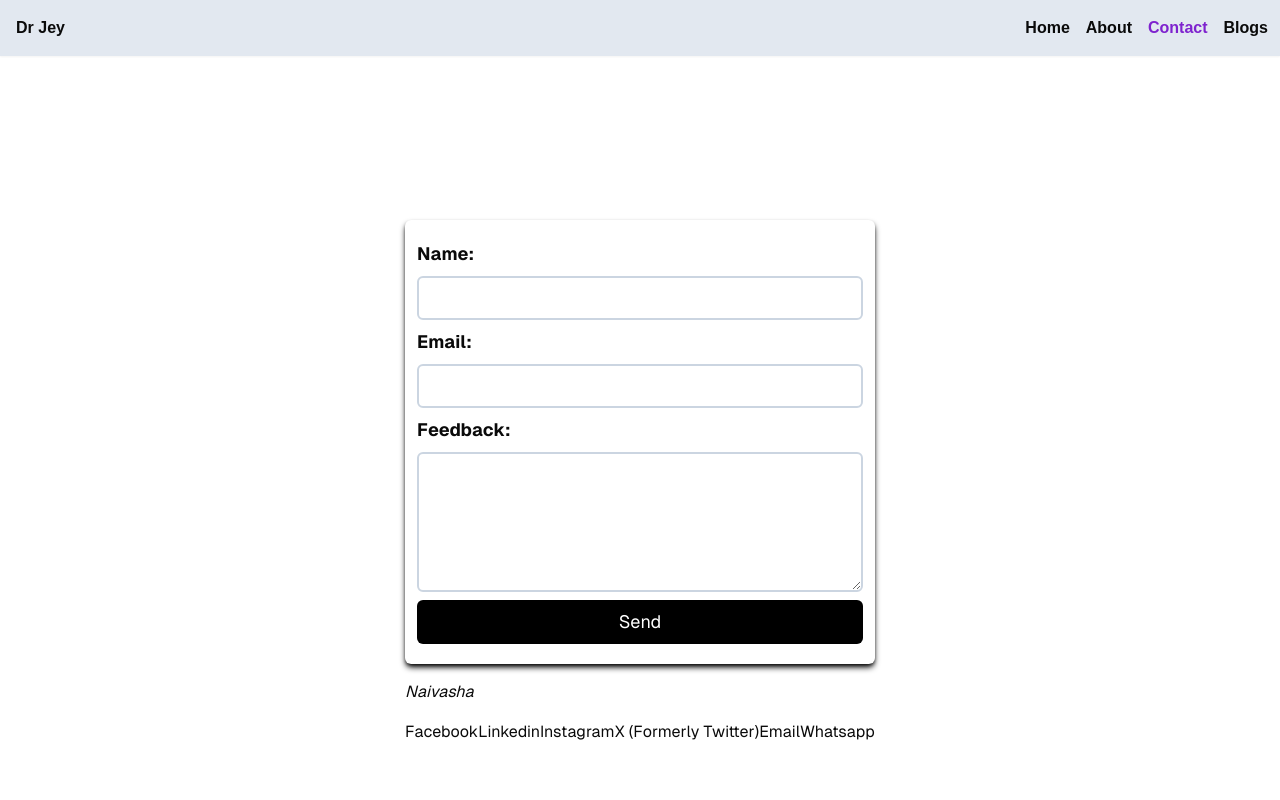
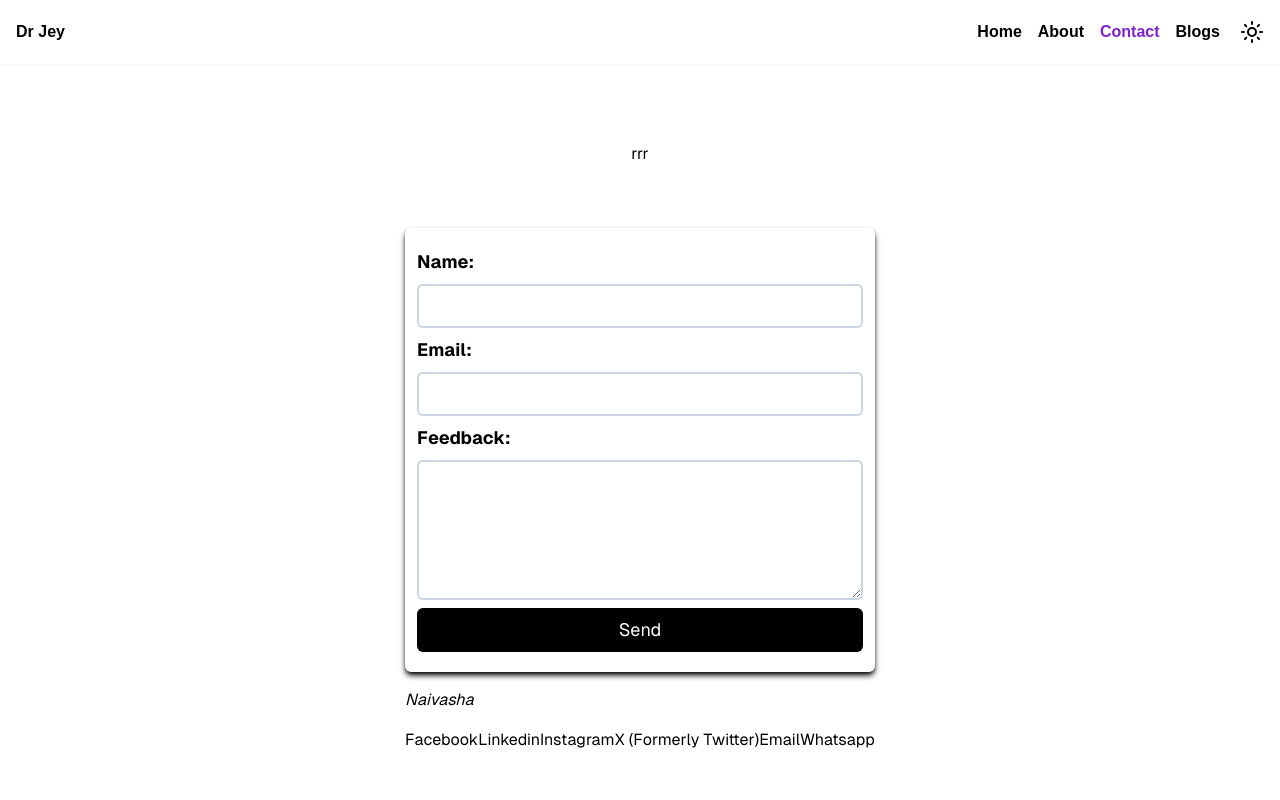
Before and after one commit to AkumuJey/portfolio, a Next.js app: page /contact in a window 1280 px wide. Shown: the top 800 px of the page. Built offline with nearby package versions, Linux system fonts and the light colour scheme.

Commit message:
Edited navbar

```diff
--- a/src/app/contact/page.tsx
+++ b/src/app/contact/page.tsx
@@ -10,6 +10,7 @@ export default function Contact() {
   const [state, formAction] = useFormState(handleComment, { msg: "rrr" });
   return (
     <div className="grid grid-rows-[20px_1fr_20px] items-center justify-items-center min-h-screen p-8 pb-20 gap-16 sm:p-20 font-[family-name:var(--font-geist-sans)]">
+      {state.msg}
       <main className="row-start-2 flex flex-col gap-4">
         <motion.form
           initial={{ y: -50 }}
@@ -17,7 +18,7 @@ export default function Contact() {
           transition={{ duration: 0.4 }}
           action={formAction}
           method="post"
-          className="flex flex-col gap-2 py-5 px-3 shadow-md shadow-black rounded-md"
+          className="flex flex-col gap-2 py-5 px-3 shadow-md shadow-black rounded-md text-black dark:text-black bg-inherit dark:bg-zinc-700"
         >
           <label htmlFor="name" className="font-bold text-lg">
             Name:
--- a/src/app/layout.tsx
+++ b/src/app/layout.tsx
@@ -1,5 +1,5 @@
 import Footer from "@/components/Footer";
-import Navbar, { MobileNavbar } from "@/components/Navbar";
+import Navbar from "@/components/Navbar";
 import type { Metadata } from "next";
 import localFont from "next/font/local";
 import "./globals.css";
@@ -41,9 +41,8 @@ export default function RootLayout({
   return (
     <html lang="en">
       <body
-        className={`${geistSans.variable} ${geistMono.variable} antialiased`}
+        className={`${geistSans.variable} ${geistMono.variable} antialiased bg-white dark:bg-zinc-800 text-black dark:text-slate-100`}
       >
-        <MobileNavbar />
         <Navbar />
         {children}
         <Footer />
--- a/src/app/page.tsx
+++ b/src/app/page.tsx
@@ -4,7 +4,7 @@ import Skills from "@/components/Skills";
 export default function Home() {
   return (
     <div className="grid grid-rows-[20px_1fr_20px] items-center justify-items-center min-h-screen gap-16 font-[family-name:var(--font-geist-sans)]">
-      <main className="mx-8 w-full sm:w-4/5 md:w-2/3 flex flex-col gap-8 row-start-2 items-center sm:items-start">
+      <main className="mx-8 w-full sm:w-4/5 md:w-2/3 flex flex-col gap-8 row-start-2 items-center sm:items-start justify-center">
         <Hero />
         <CallToAction />
         <Skills />
--- a/src/components/Footer.tsx
+++ b/src/components/Footer.tsx
@@ -14,7 +14,7 @@ const paths: Paths[] = [
 const Footer = () => {
   const date = new Date();
   return (
-    <footer className="w-full bg-slate-200 flex flex-col md:flex-row justify-between gap-4 py-4 px-3">
+    <footer className="w-full flex flex-col md:flex-row justify-between gap-4 py-4 px-3 border-t-2 border-slate-50 dark:border-black">
       <div className="order-last md:order-none text-center md:text-left">
         <div>Developed by Dr Jey © {date.getFullYear()}</div>
       </div>
--- /dev/null
+++ b/src/components/LargeScreenNavbar.tsx
@@ -0,0 +1,46 @@
+"use client";
+import { motion } from "framer-motion";
+import Link from "next/link";
+import { usePathname } from "next/navigation";
+import ThemeToggle from "./ThemeToggle";
+interface Paths {
+  name: string;
+  href: string;
+}
+const LargeScreenNavbar = ({ paths }: { paths: Paths[] }) => {
+  const pathname = usePathname();
+  return (
+    <nav className="w-full shadow shadow-zinc-100 dark:shadow-black hidden sm:flex justify-between">
+      <div className="flex justify-center items-center font-bold px-4">
+        <Link href="/">Dr Jey</Link>
+      </div>
+      <div className="flex justify-between items-center gap-4 py-4 px-3">
+        <div className="flex justify-between gap-4">
+          {paths.map((path) => (
+            <Link
+              href={path.href}
+              key={path.href}
+              className={`${
+                pathname === path.href
+                  ? "text-purple-700 dark:text-yellow-500"
+                  : ""
+              } font-semibold`}
+            >
+              <motion.span
+                whileHover={{
+                  borderBottomWidth: 2,
+                  borderBottomColor: "purple",
+                }}
+              >
+                {path.name}
+              </motion.span>
+            </Link>
+          ))}
+        </div>
+        <ThemeToggle />
+      </div>
+    </nav>
+  );
+};
+
+export default LargeScreenNavbar;
--- /dev/null
+++ b/src/components/MobileNavbar.tsx
@@ -0,0 +1,86 @@
+import { useAnimate } from "framer-motion";
+import { usePathname } from "next/navigation";
+import { useState } from "react";
+import ThemeToggle from "./ThemeToggle";
+import Link from "next/link";
+import { motion } from "framer-motion";
+interface Paths {
+  name: string;
+  href: string;
+}
+export const MobileNavbar = ({ paths }: { paths: Paths[] }) => {
+  const pathname = usePathname();
+  const [open, setOpen] = useState(false);
+
+  const [navBar, animate] = useAnimate();
+
+  const handleAnimation = async () => {
+    animate("#ham1", { rotate: open ? 0 : 45 }, { duration: 0.5 });
+    animate("#ham2", { rotate: open ? 0 : -45 }, { duration: 0.5 });
+    setOpen(!open);
+  };
+  const close = async () => {
+    animate("#ham1", { rotate: open ? 0 : 45 }, { duration: 0.5 });
+    animate("#ham2", { rotate: open ? 0 : -45 }, { duration: 0.5 });
+    await animate(
+      "#links",
+      { transform: "translateX(-100%)" },
+      { duration: 0.5 }
+    );
+    setOpen(false);
+  };
+  return (
+    <nav
+      className="flex flex-col justify-between sm:hidden shadow shadow-zinc-100 dark:shadow-zinc-500"
+      ref={navBar}
+    >
+      {/* {!open && ( */}
+      <div className="flex justify-between items-center py-4 px-4">
+        <ThemeToggle />
+        <div className="flex flex-col gap-1 pr-2" onClick={handleAnimation}>
+          <div className="bg-black dark:bg-white h-2 w-[3rem]" id="ham1" />
+          <div className="bg-black dark:bg-white h-2 w-[3rem]" id="ham2" />
+        </div>
+      </div>
+      {/* )} */}
+
+      {open && (
+        <div
+          className="bg-transparent fixed top-0 right-0 bottom-0 left-0 z-10"
+          onClick={close}
+        >
+          <motion.div
+            initial={{ x: "-100%" }} // Starts off-screen to the left
+            animate={{ x: open ? 0 : "-100%" }} // Animates into view
+            transition={{ duration: 0.5 }}
+            className={`flex flex-col justify-start gap-4 py-4 px-3 overflow-hidden h-full w-3/4 bg-slate-300`}
+            id="links"
+          >
+            <div className="flex flex-col justify-center gap-4 mt-10 w-full">
+              {paths.map((path) => (
+                <Link
+                  href={path.href}
+                  key={path.href}
+                  className={`${
+                    pathname === path.href ? "text-purple-700" : ""
+                  } font-semibold`}
+                >
+                  <motion.span
+                    whileHover={{
+                      borderBottomWidth: 2,
+                      borderBottomColor: "purple",
+                    }}
+                  >
+                    {path.name}
+                  </motion.span>
+                </Link>
+              ))}
+            </div>
+          </motion.div>
+        </div>
+      )}
+    </nav>
+  );
+};
+
+export default MobileNavbar;
--- a/src/components/Navbar.tsx
+++ b/src/components/Navbar.tsx
@@ -1,8 +1,7 @@
 "use client";
-import { motion, useAnimate } from "framer-motion";
-import Link from "next/link";
-import { usePathname } from "next/navigation";
-import { useState } from "react";
+
+import LargeScreenNavbar from "./LargeScreenNavbar";
+import MobileNavbar from "./MobileNavbar";
 
 interface Paths {
   name: string;
@@ -15,103 +14,12 @@ const paths: Paths[] = [
   { name: "Blogs", href: "/blog" },
 ];
 
-export const MobileNavbar = () => {
-  const pathname = usePathname();
-  const [open, setOpen] = useState(false);
-
-  const [navBar, animate] = useAnimate();
-
-  const handleAnimation = async () => {
-    animate("#ham1", { rotate: open ? 0 : 45 }, { duration: 0.5 });
-    animate("#ham2", { rotate: open ? 0 : -45 }, { duration: 0.5 });
-    setOpen(!open);
-  };
-  const close = async () => {
-    animate("#ham1", { rotate: open ? 0 : 45 }, { duration: 0.5 });
-    animate("#ham2", { rotate: open ? 0 : -45 }, { duration: 0.5 });
-    await animate(
-      "#links",
-      { transform: "translateX(-100%)" },
-      { duration: 0.5 }
-    );
-    setOpen(false);
-  };
+const Navbar = () => {
   return (
-    <div className="flex flex-col justify-between sm:hidden" ref={navBar}>
-      {/* {!open && ( */}
-      <div className="flex justify-end py-4">
-        <div className="flex flex-col gap-1 pr-2" onClick={handleAnimation}>
-          <div className="bg-black h-2 w-[3rem]" id="ham1" />
-          <div className="bg-black h-2 w-[3rem]" id="ham2" />
-        </div>
-      </div>
-      {/* )} */}
-
-      {open && (
-        <div
-          className="bg-transparent fixed top-0 right-0 bottom-0 left-0 z-10"
-          onClick={close}
-        >
-          <motion.div
-            initial={{ x: "-100%" }} // Starts off-screen to the left
-            animate={{ x: open ? 0 : "-100%" }} // Animates into view
-            transition={{ duration: 0.5 }}
-            className={`flex flex-col justify-start gap-4 py-4 px-3 overflow-hidden h-full w-3/4 bg-slate-300`}
-            id="links"
-          >
-            <div className="flex flex-col justify-center gap-4 mt-10 w-full">
-              {paths.map((path) => (
-                <Link
-                  href={path.href}
-                  key={path.href}
-                  className={`${
-                    pathname === path.href ? "text-purple-700" : ""
-                  } font-semibold`}
-                >
-                  <motion.span
-                    whileHover={{
-                      borderBottomWidth: 2,
-                      borderBottomColor: "purple",
-                    }}
-                  >
-                    {path.name}
-                  </motion.span>
-                </Link>
-              ))}
-            </div>
-          </motion.div>
-        </div>
-      )}
-    </div>
-  );
-};
-
-const Navbar = () => {
-  const pathname = usePathname();
-
-  return (
-    <nav className="w-full bg-slate-200 shadow-sm hidden sm:flex justify-between">
-      <div className="flex justify-center items-center font-bold px-4">
-        <Link href="/">Dr Jey</Link>
-      </div>
-      <div className="flex justify-between gap-4 py-4 px-3">
-        {paths.map((path) => (
-          <Link
-            href={path.href}
-            key={path.href}
-            className={`${
-              pathname === path.href ? "text-purple-700" : ""
-            } font-semibold`}
-          >
-            <motion.span
-              whileHover={{ borderBottomWidth: 2, borderBottomColor: "purple" }}
-            >
-              {path.name}
-            </motion.span>
-          </Link>
-        ))}
-      </div>
-    </nav>
+    <>
+      <MobileNavbar paths={paths} />
+      <LargeScreenNavbar paths={paths} />
+    </>
   );
 };
 
--- /dev/null
+++ b/src/components/ThemeToggle.tsx
@@ -0,0 +1,50 @@
+"use client";
+import { Moon, Sun } from "lucide-react";
+import { useEffect, useState } from "react";
+
+type Theme = "light" | "dark";
+
+const ThemeToggle = () => {
+  const [theme, setTheme] = useState<Theme>("dark");
+
+  useEffect(() => {
+    const savedTheme = localStorage.getItem("theme") as Theme;
+    const prefersDark = window.matchMedia(
+      "(prefers-color-scheme: dark)"
+    ).matches;
+
+    if (savedTheme) {
+      setTheme(savedTheme);
+    } else {
+      setTheme(prefersDark ? "dark" : "light");
+    }
+
+    applyTheme(savedTheme || (prefersDark ? "dark" : "light"));
+  }, []);
+
+  const applyTheme = (mode: Theme) => {
+    if (mode === "dark") {
+      document.documentElement.classList.add("dark");
+    } else {
+      document.documentElement.classList.remove("dark");
+    }
+  };
+
+  const toggleTheme = () => {
+    const nextTheme = theme === "light" ? "dark" : "light";
+    setTheme(nextTheme);
+    localStorage.setItem("theme", nextTheme);
+    applyTheme(nextTheme);
+  };
+
+  return (
+    <div className="flex items-center space-x-4">
+      <button onClick={toggleTheme} className="py-1 px-1 rounded">
+        {theme === "light" && <Sun />}
+        {theme === "dark" && <Moon />}
+      </button>
+    </div>
+  );
+};
+
+export default ThemeToggle;
```
Also changed, not shown: src/components/Skills.tsx (+47 -46 lines).
